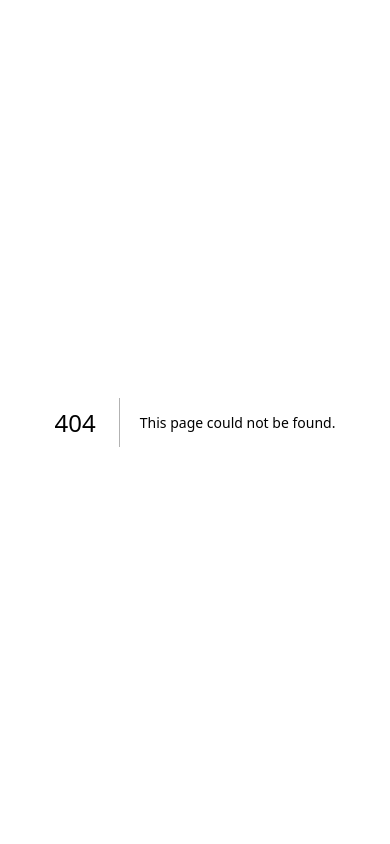
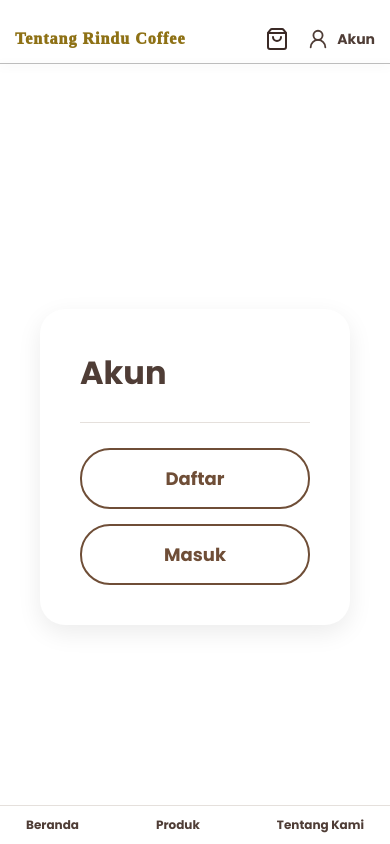
Before and after one commit to mvptra/tentang-rindu-coffee, a Next.js app: page /akun in a window 390 px wide. Before the commit this address had no page. Built offline with nearby package versions, Linux system fonts and the light colour scheme.

Commit message:
Update fitur login, profile dan akun

```diff
--- a/app/(admin)/layout.css
+++ b/app/(admin)/layout.css
@@ -268,8 +268,8 @@ body {
   transition: 0.3s ease;
 }
 
-.tombol-pengaturan-header:hover {
-  transform: translateY(-50%) scale(1.05);
+.tombol-pengaturan-header:active {
+  transform: translateY(-50%) scale(0.97);
 }
 
 
@@ -318,6 +318,7 @@ body {
 
   font-size: 17px;
   font-weight: 700;
+
 }
 
 
--- a/app/(auth)/login/page.tsx
+++ b/app/(auth)/login/page.tsx
@@ -41,6 +41,7 @@ export default function HalamanLogin() {
     });
 
     localStorage.setItem("sudahLogin", "true");
+    window.dispatchEvent(new Event("statusLoginBerubah"));
     router.replace("/");
   };
 
--- /dev/null
+++ b/app/(customer)/akun/akun.css
@@ -0,0 +1,54 @@
+.halaman-akun {
+  min-height: 100vh;
+  display: flex;
+  justify-content: center;
+  align-items: center;
+  padding: 150px 40px 60px;
+}
+
+.halaman-akun .akun-card {
+  width: 500px;
+  background: #FFFFFF;
+  border-radius: 25px;
+  padding: 40px;
+  box-shadow: 0 8px 25px rgba(0, 0, 0, 0.08);
+}
+
+.halaman-akun .akun-judul {
+  font-size: 32px;
+  font-weight: 700;
+  color: #4F3D36;
+}
+
+.halaman-akun .garis-akun {
+  width: 100%;
+  height: 1px;
+  background: #E5E0DC;
+  margin: 25px 0;
+}
+
+.halaman-akun .akun-menu {
+  display: flex;
+  flex-direction: column;
+  gap: 15px;
+}
+
+.halaman-akun .akun-menu-item {
+  display: flex;
+  align-items: center;
+  justify-content: center;
+  width: 100%;
+  padding: 15px;
+  border-radius: 30px;
+  text-decoration: none;
+  font-size: 18px;
+  font-weight: 600;
+  color: #6F4E37;
+  border: 2px solid #6F4E37;
+  transition: 0.3s ease;
+}
+
+.halaman-akun .akun-menu-item:hover {
+  background: #6F4E37;
+  color: #FFFFFF;
+}
--- /dev/null
+++ b/app/(customer)/akun/page.tsx
@@ -0,0 +1,32 @@
+"use client";
+
+import Link from "next/link";
+import "./akun.css";
+
+export default function AkunPage() {
+  return (
+    <div className="halaman-akun">
+      <div className="akun-card">
+
+        <div className="akun-judul">
+          Akun
+        </div>
+
+        <div className="garis-akun"></div>
+
+        <div className="akun-menu">
+
+          <Link href="/daftar" className="akun-menu-item">
+            Daftar
+          </Link>
+
+          <Link href="/login" className="akun-menu-item">
+            Masuk
+          </Link>
+
+        </div>
+
+      </div>
+    </div>
+  );
+}
--- a/app/(customer)/customer.css
+++ b/app/(customer)/customer.css
@@ -111,30 +111,38 @@ body{
  position: relative;
 }
 
-.navbar-container{
+.navbar-container {
   position: absolute;
- z-index: 9999 ;
- top: 25px;
- left: 550px;
+  z-index: 1000001;
+  top: 40px;
+  left: 60px;
   background: none;
- padding: 18px 40px;
   display: flex;
   align-items: center;
+  justify-content: center;
+  gap: 100px;
 }
 
-.navbar-links{
+.toko-logo {
+  font-family: "Recoleta", serif;
+  font-size: 34px;
+  font-weight: 1000;
+  color: #8e7115;
+  letter-spacing: 1px;
+  user-select: none;
+}
+
+.navbar-links {
   display: flex;
- justify-content: center;
   align-items: center;
+  gap: 35px;
+
   font-size: 20px;
   font-family: inherit;
- gap: 35px;
- left: -80px;
- position: relative;
   white-space: nowrap;
 }
 
-.nav-link{
+.nav-link {
   color: #4F3D36;
   font-weight: 600;
   text-decoration: none;
@@ -146,49 +154,92 @@ body{
   font-weight: 700;
 }
 
-.login-container{
+.link-keranjang {
   display: flex;
   align-items: center;
- gap: 10px;
- left: 107%;
- position: absolute;
+  text-decoration: none;
 }
 
-.btn-masuk{
- text-decoration: none;
- border-radius:  999px;
- background:  #FFFFFF;
- color: #6F4E37;
- border: 2px solid #6F4E37;
- font-weight: 600;
- padding: 12px 15px;
+.icon-keranjang {
+  color: #3B2A26;
+  cursor: pointer;
   transition: .3s ease;
- flex-shrink: 0;
 }
 
-
-.btn-navbar-daftar{
- text-decoration: none;
- border-radius:  999px;
- background: #5D4037;
- color: white;
- border: 2px solid #5D4037;
- font-weight: 600;
- padding: 12px 15px;
- flex-shrink: 0;
+.icon-keranjang:hover {
+  color: #8B5E3C;
+  transform: scale(1.08);
 }
 
+.login-container {
+  position: absolute;
+  top: 45px;
+  right: 0;
 
-.toko-logo{
+  width: 220px;
+  padding: 25px;
+
+  background: white;
+  border-radius: 0 0 20px 20px;
+
+  box-shadow: 0 4px 15px rgba(0, 0, 0, 0.12);
+
+  display: flex;
+  flex-direction: column;
+  gap: 15px;
+  z-index: 10000;
+}
+
+.akun-container {
+  position: relative;
+}
+
+.akun-trigger {
+  display: flex;
+  align-items: center;
+  gap: 8px;
+  background: none;
+  border: none;
+  color: #4F3D36;
+  font-family: inherit;
+  font-size: 18px;
+  font-weight: 600;
+  cursor: pointer;
+  padding: 8px 0;
+  transition: 0.2s ease;
+}
+
+.akun-trigger:active {
+  transform: scale(0.95);
+}
+
+.akun-panel {
   position: absolute;
- top: 38px;
- left: 50px;
- font-family: "Recoleta", serif;
- font-size: 34px;
- font-weight: 1000;
- color: #8e7115;
- letter-spacing: 1px;
- user-select: none;
+  top: 45px;
+  right: 0;
+
+  width: 150px;
+  background: #FFFFFF;
+  border: 1px solid #E5E0DC;
+  border-radius: 15px;
+  padding: 8px;
+
+  box-shadow: 0 8px 20px rgba(0, 0, 0, 0.12);
+
+  z-index: 100000;
+}
+
+.akun-panel-item {
+  display: block;
+  padding: 12px 15px;
+  color: #4F3D36;
+  text-decoration: none;
+  font-weight: 600;
+  border-radius: 10px;
+}
+
+.akun-panel-item:hover {
+  background: #F5F1ED;
 }
 
 .navbar-line{
@@ -200,27 +251,6 @@ body{
  background: #BDBDBD;
  box-shadow: 0 2px 10px rgba(0,0,0,.15);
  z-index:  99999;
-}
-
-.link-keranjang{
- display:flex;
- align-items:center;
- text-decoration:none;
-}
-
-.icon-keranjang{
- color:#3B2A26;
- cursor:pointer;
- transition:.3s ease;
- position: absolute;
- margin-left: 968px;
- margin-top: 44px;
-
-}
-
-.icon-keranjang:hover{
- color:#8B5E3C;
- transform:scale(1.08);
 }
 
 /* ========================= */
@@ -302,7 +332,6 @@ body{
   width: 60px;
   height: 60px;
   position: relative;
-  left: 120px;
   border-radius: 50%;
   overflow: hidden;
 
@@ -329,3 +358,156 @@ body{
 .btn-profil:active {
   transform: scale(0.85);
 }
+
+
+
+/* ========================= */
+/* RESPONSIVE MOBILE */
+/* ========================= */
+
+/* ========================= */
+/* RESPONSIVE MOBILE */
+/* ========================= */
+
+@media (max-width: 768px) {
+
+  /* ========================= */
+  /* HEADER ATAS */
+  /* ========================= */
+
+  .navbar-container {
+    position: absolute;
+    top: 20px;
+    left: 15px;
+    right: 15px;
+
+    display: flex;
+    align-items: center;
+    justify-content: space-between;
+
+    gap: 0;
+  }
+
+  .navbar-line {
+    top: 63px;
+  }
+
+  .toko-logo {
+    font-size: 16px;
+    white-space: nowrap;
+  }
+
+  .navbar-links {
+    position: fixed;
+    left: 0;
+    right: 0;
+    bottom: 0;
+
+    display: flex;
+    align-items: center;
+    justify-content: space-around;
+
+    width: 100%;
+    padding: 10px 5px;
+
+    background: #FFFFFF;
+    border-top: 1px solid #E5E0DC;
+
+    z-index: 1000002;
+  }
+
+  .nav-link {
+    font-size: 12px;
+  }
+
+  .link-keranjang {
+    margin-left: auto;
+    margin-right: 18px;
+  }
+
+  .icon-keranjang {
+    width: 24px;
+    height: 24px;
+  }
+
+  .akun-trigger {
+    font-size: 14px;
+  }
+
+
+  /* ========================= */
+  /* SLIDER */
+  /* ========================= */
+
+  .bagian-slider {
+    height: 300px;
+    padding-top: 65px;
+  }
+
+  .tombol-kiri,
+  .tombol-kanan {
+    width: 40px;
+    height: 40px;
+    font-size: 20px;
+  }
+
+  .tombol-kiri {
+    left: 15px;
+  }
+
+  .tombol-kanan {
+    right: 15px;
+  }
+
+  .wadah-indikator {
+    bottom: 20px;
+  }
+
+  .indikator {
+    width: 9px;
+    height: 9px;
+  }
+
+
+  /* ========================= */
+  /* BEST SELLER */
+  /* ========================= */
+
+  .produk-best-seller {
+    margin-top: 40px;
+    padding: 0 20px;
+
+    padding-bottom: 80px;
+  }
+
+  .judul-produk-best-seller {
+    font-size: 20px;
+    margin-bottom: 40px;
+  }
+
+  .wadah-produk-best-seller {
+    display: grid;
+    grid-template-columns: repeat(2, 1fr);
+    gap: 30px 20px;
+  }
+
+  .kartu-produk-best-seller {
+    width: 100%;
+    height: auto;
+  }
+
+  .gambar-produk-best-seller {
+    height: auto;
+    width: 100%;
+    aspect-ratio: 1 / 1;
+    object-fit: cover;
+  }
+
+  .nama-produk-best-seller {
+    font-size: 18px;
+  }
+
+  .harga-produk-best-seller {
+    font-size: 16px;
+  }
+}
--- a/app/(customer)/layout.tsx
+++ b/app/(customer)/layout.tsx
@@ -1,23 +1,27 @@
 "use client";
 
 // app/(customer)/layout.tsx
-import { ShoppingBag } from "lucide-react";
-import "./customer.css"; // <--- Mengubungkan ke file CSS terpisah
-import { useEffect, useState } from "react";
+import { ShoppingBag, UserRound } from "lucide-react";
+import "./customer.css";
 import Link from "next/link";
 import { usePathname } from "next/navigation";
-import { Poppins, Yellowtail,  League_Spartan , Kaushan_Script} from "next/font/google";
+import { useEffect, useState } from "react";
+import {
+  Poppins,
+  Yellowtail,
+  League_Spartan,
+  Kaushan_Script,
+} from "next/font/google";
 
 const poppins = Poppins({
   subsets: ["latin"],
-  weight: ["400", "500", "700", "900"], // Mengatur ketebalan font yang dibutuhkan
+  weight: ["400", "500", "700", "900"],
 });
 
-// Konfigurasi font Yellowtail untuk logo
 const yellowtail = Yellowtail({
   subsets: ["latin"],
-  weight: ["400"], // Yellowtail bawaannya cuma ada weight 400
-  variable: "--font-yellowtail", // Kita bikin variabel CSS-nya
+  weight: ["400"],
+  variable: "--font-yellowtail",
 });
 
 const leagueSpartan = League_Spartan({
@@ -35,11 +39,15 @@ const kaushan = Kaushan_Script({
 export default function CustomerLayout({
   children,
 }: {
-  children: React.ReactNode ;
+  children: React.ReactNode;
 }) {
   const pathname = usePathname();
+
   const [sudahLogin, setSudahLogin] = useState<boolean | null>(null);
   const [fotoProfil, setFotoProfil] = useState("/kopisusu.png");
+
+  // TAMBAHAN UNTUK AKUN
+  const [akunTerbuka, setAkunTerbuka] = useState(false);
 
   useEffect(() => {
     const ambilDataProfil = () => {
@@ -51,9 +59,7 @@ export default function CustomerLayout({
 
       if (statusLogin === "true") {
         setSudahLogin(true);
-    }
-
-    else {
+      } else {
         setSudahLogin(false);
       }
 
@@ -64,63 +70,43 @@ export default function CustomerLayout({
 
     ambilDataProfil();
 
-    window.addEventListener(
-      "fotoProfilBerubah",
-       ambilDataProfil
-    );
-
-    window.addEventListener(
-      "statusLoginBerubah",
-       ambilDataProfil
-    );
-
-    window.addEventListener(
-      "pageshow",
-       ambilDataProfil
-    );
+    window.addEventListener("fotoProfilBerubah", ambilDataProfil);
+    window.addEventListener("statusLoginBerubah", ambilDataProfil);
+    window.addEventListener("pageshow", ambilDataProfil);
 
     return () => {
+      window.removeEventListener("fotoProfilBerubah", ambilDataProfil);
+      window.removeEventListener("statusLoginBerubah", ambilDataProfil);
+      window.removeEventListener("pageshow", ambilDataProfil);
+    };
+  }, [pathname]);
 
-    window.removeEventListener(
-      "fotoProfilBerubah",
-       ambilDataProfil
-    );
-
-    window.removeEventListener(
-      "statusLoginBerubah",
-       ambilDataProfil
-    );
-
-    window.removeEventListener(
-      "pageshow",
-       ambilDataProfil
-    );
-
-
+  const handleLogout = () => {
+    localStorage.removeItem("sudahLogin");
+    localStorage.removeItem("fotoProfil");
+    setSudahLogin(false);
+    setAkunTerbuka(false);
+    window.dispatchEvent(new Event("statusLoginBerubah"));
   };
 
-  }, []);
   console.log("SUDAH LOGIN:", sudahLogin);
 
   return (
-    <div className={`layout-customer ${poppins.className} ${yellowtail.variable} ${leagueSpartan.variable} ${kaushan.variable}`}>
+    <div
+      className={`layout-customer ${poppins.className} ${yellowtail.variable} ${leagueSpartan.variable} ${kaushan.variable}`}
+    >
+
+      <div className="navbar-line"></div>
+
+      {/* NAVBAR / MENU ATAS */}
+      <nav className="navbar-container">
+
         <div className="toko-logo">
           Tentang Rindu Coffee
         </div>
 
-      <div className="navbar-line"></div>
+        <div className="navbar-links">
 
-      <Link href="/keranjang">
-          <ShoppingBag
-            size={28}
-            className="icon-keranjang"
-            strokeWidth={2}
-          />
-      </Link>
-
-      {/* NAVBAR / MENU ATAS */}
-      <nav className="navbar-container">
-        <div className="navbar-links">
           <Link
             href="/"
             className={`nav-link ${pathname === "/" ? "nav-link-aktif" : ""}`}
@@ -130,38 +116,92 @@ export default function CustomerLayout({
 
           <Link
             href="/halamanproduk"
-            className={`nav-link ${pathname === "/halamanproduk" ? "nav-link-aktif" : ""}`}
+            className={`nav-link ${
+              pathname === "/halamanproduk" ? "nav-link-aktif" : ""
+            }`}
           >
             Produk
           </Link>
 
           <Link
             href="/tentangkami"
-            className={`nav-link ${pathname === "/tentangkami" ? "nav-link-aktif" : ""}`}
+            className={`nav-link ${
+              pathname === "/tentangkami" ? "nav-link-aktif" : ""
+            }`}
           >
             Tentang Kami
           </Link>
+
         </div>
 
-        <div className="login-container">
+        <Link href="/keranjang" className="link-keranjang">
+          <ShoppingBag
+            size={28}
+            className="icon-keranjang"
+            strokeWidth={2}
+          />
+        </Link>
 
-          {sudahLogin === null ?  null : !sudahLogin ? (
+        {/* AKUN */}
+        <div className="akun-container">
+
+         {sudahLogin ? (
+            /* Jika sudah login, klik foto profil LANGSUNG pindah ke halaman profil */
+            <Link href="/profile" className="btn-profil">
+              <img src={fotoProfil} alt="Foto Profil" />
+            </Link>
+          ) : (
+            /* Jika belum login, klik tombol untuk buka dropdown login/daftar */
+            <button
+              type="button"
+              className="akun-trigger"
+              onClick={() => setAkunTerbuka(!akunTerbuka)}
+            >
+              <UserRound size={22} strokeWidth={2} />
+              <span>Akun</span>
+            </button>
+          )}
+
+          {akunTerbuka && (
+            <div className="akun-panel">
+              {sudahLogin ? (
                 <>
-                <a href="/login" className="btn-masuk">
-                  Masuk
-                </a>
+                  <Link
+                    href="/profil"
+                    className="akun-panel-item"
+                    onClick={() => setAkunTerbuka(false)}
+                  >
+                    Profil Saya
+                  </Link>
 
-                <a href="/daftar" className="btn-navbar-daftar">
-                  Daftar
-                </a>
+                  <button
+                    type="button"
+                    className="akun-panel-item"
+                    onClick={handleLogout}
+                  >
+                    Keluar
+                  </button>
                 </>
               ) : (
                 <>
-                <a href="/profile" className="btn-profil">
-                  <img src={fotoProfil} alt="Foto profil" />
-                </a>
+                  <Link
+                    href="/login"
+                    className="akun-panel-item"
+                    onClick={() => setAkunTerbuka(false)}
+                  >
+                    Masuk
+                  </Link>
 
+                  <Link
+                    href="/daftar"
+                    className="akun-panel-item"
+                    onClick={() => setAkunTerbuka(false)}
+                  >
+                    Daftar
+                  </Link>
                 </>
+              )}
+            </div>
           )}
 
         </div>
```
Lines whose indentation alone changed are shown as unchanged.
